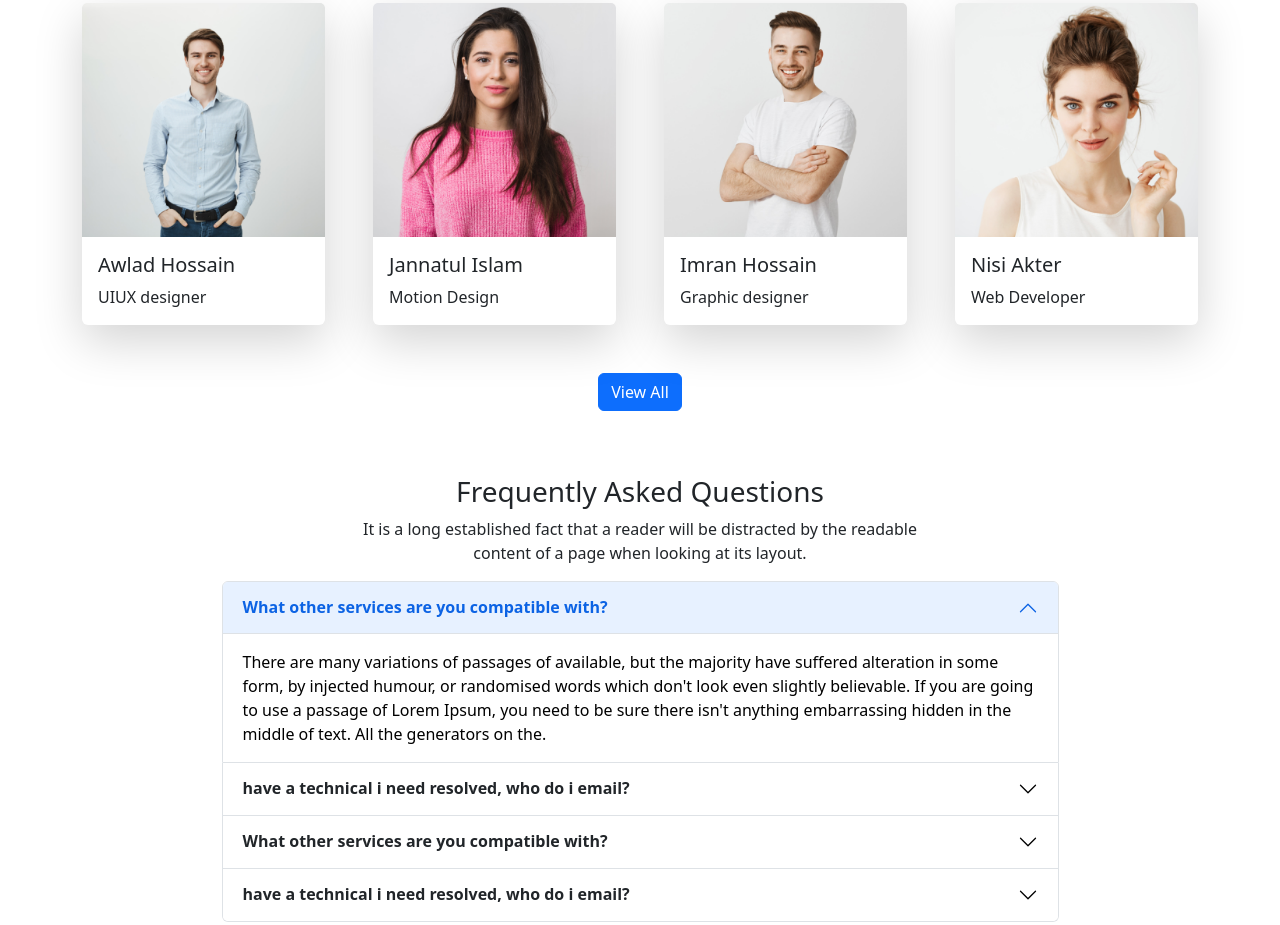
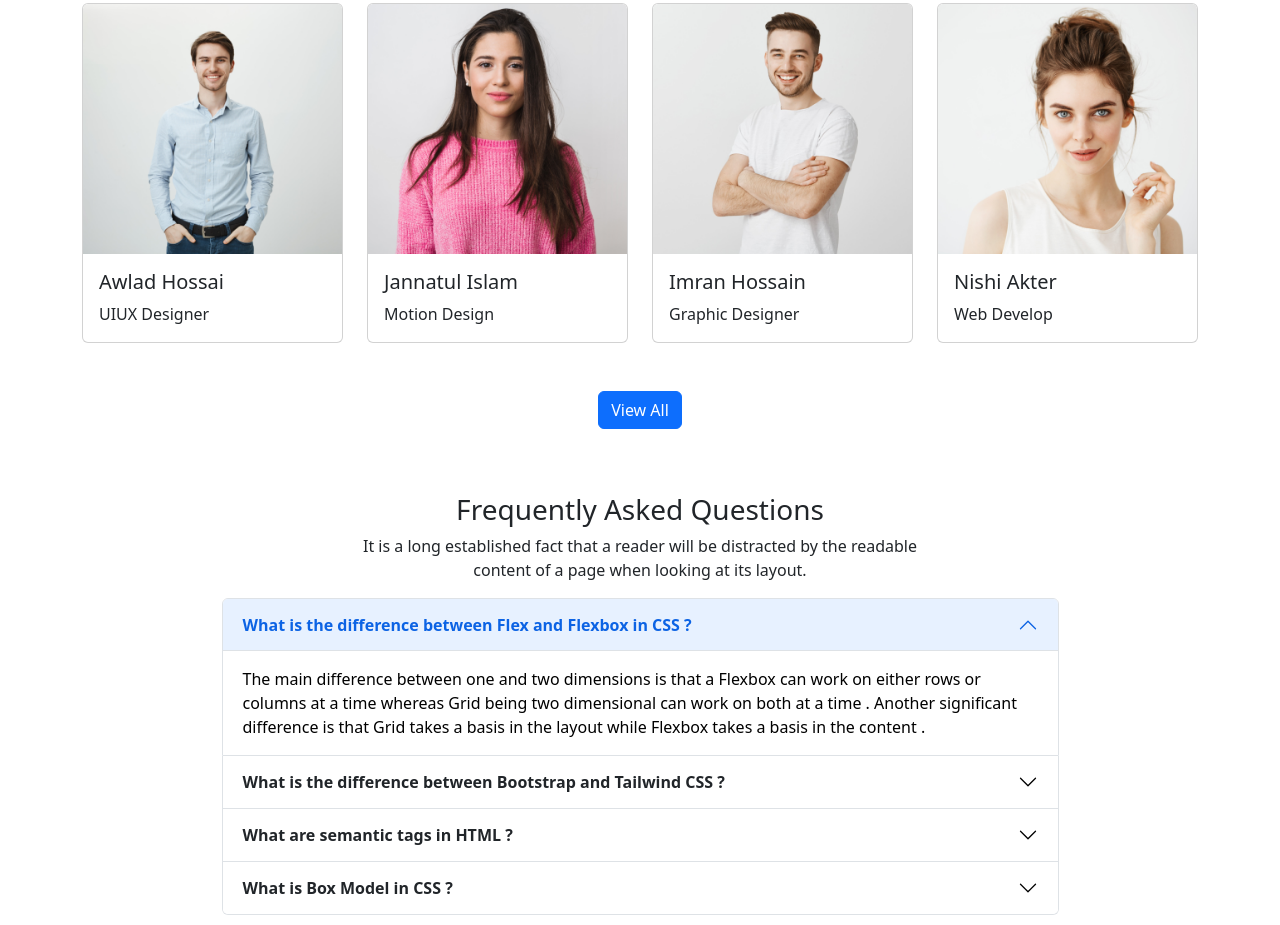
Before and after one commit to golammostofa58958/online-learning, a plain HTML site: page index.html in a window 1280 px wide. Shown: the part 2922-3847 px from the top of the page. Drawn offline with nearby package versions, Linux system fonts and the light colour scheme.

Commit message:
added -all

```diff
--- a/index.html
+++ b/index.html
@@ -121,7 +121,7 @@
                 <div class="card mb-3" style="max-width: 540px;">
                     <div class="row g-0">
                         <div class="col-md-4">
-                            <img src="images/course/course-1.png" class="img-fluid rounded-start" alt="...">
+                            <img src="images/course/course-1.png" class="img-fluid rounded-start w-100" alt="...">
                         </div>
                         <div class="col-md-8">
                             <div class="card-body">
@@ -136,7 +136,7 @@
                 <div class="card mb-3" style="max-width: 540px;">
                     <div class="row g-0">
                         <div class="col-md-4">
-                            <img src="images/course/course-2.png" class="img-fluid rounded-start" alt="...">
+                            <img src="images/course/course-2.png" class="img-fluid rounded-start w-100" alt="...">
                         </div>
                         <div class="col-md-8">
                             <div class="card-body">
@@ -151,7 +151,7 @@
                 <div class="card mb-3" style="max-width: 540px;">
                     <div class="row g-0">
                         <div class="col-md-4">
-                            <img src="images/course/course-3.png" class="img-fluid rounded-start" alt="...">
+                            <img src="images/course/course-3.png" class="img-fluid rounded-start w-100" alt="...">
                         </div>
                         <div class="col-md-8">
                             <div class="card-body">
@@ -168,7 +168,7 @@
                 <div class="card mb-3" style="max-width: 540px;">
                     <div class="row g-0">
                         <div class="col-md-4">
-                            <img src="images/course/course-4.png" class="img-fluid rounded-start" alt="...">
+                            <img src="images/course/course-4.png" class="img-fluid rounded-start w-100" alt="...">
                         </div>
                         <div class="col-md-8">
                             <div class="card-body">
@@ -183,7 +183,7 @@
                 <div class="card mb-3" style="max-width: 540px;">
                     <div class="row g-0">
                         <div class="col-md-4">
-                            <img src="images/course/course-5.png" class="img-fluid rounded-start" alt="...">
+                            <img src="images/course/course-5.png" class="img-fluid rounded-start w-100" alt="...">
                         </div>
                         <div class="col-md-8">
                             <div class="card-body">
@@ -198,7 +198,7 @@
                 <div class="card mb-3" style="max-width: 540px;">
                     <div class="row g-0">
                         <div class="col-md-4">
-                            <img src="images/course/course-6.png" class="img-fluid rounded-start" alt="...">
+                            <img src="images/course/course-6.png" class="img-fluid rounded-start w-100" alt="...">
                         </div>
                         <div class="col-md-8">
                             <div class="card-body">
@@ -319,42 +319,45 @@
                     content is a little bit longer.</p>
             </div>
             <div class="mt-5">
-                <div class="d-flex justify-content-center gap-5">
-                    <div class="card border border-0 shadow-lg">
+                <div class="row row-cols-1 row-cols-md-2 row-cols-lg-4 g-4">
+                    <div class="col">
+                        <div class="card h-100">
                             <img src="images/student/student-1.png" class="card-img-top" alt="...">
                             <div class="card-body">
-                            <h5 class="card-title">Awlad Hossain</h5>
-                            <p class="card-text">UIUX designer</p>
-
+                                <h5 class="card-title">Awlad Hossai</h5>
+                                <p class="card-text">UIUX Designer
+                                </p>
                             </div>
-
                         </div>
-                    <div class="card border border-0 shadow-lg">
+                    </div>
+                    <div class="col">
+                        <div class="card h-100">
                             <img src="images/student/student-2.png" class="card-img-top" alt="...">
                             <div class="card-body">
                                 <h5 class="card-title">Jannatul Islam</h5>
                                 <p class="card-text">Motion Design</p>
-
                             </div>
-
                         </div>
-                    <div class="card border border-0 shadow-lg">
+                    </div>
+                    <div class="col">
+                        <div class="card h-100">
                             <img src="images/student/student-3.png" class="card-img-top" alt="...">
                             <div class="card-body">
                                 <h5 class="card-title">Imran Hossain</h5>
-                            <p class="card-text">Graphic designer</p>
-
+                                <p class="card-text">Graphic Designer
+                                </p>
                             </div>
-
                         </div>
-                    <div class="card border border-0 shadow-lg">
+                    </div>
+                    <div class="col">
+                        <div class="card h-100">
                             <img src="images/student/student-4.png" class="card-img-top" alt="...">
                             <div class="card-body">
-                            <h5 class="card-title">Nisi Akter</h5>
-                            <p class="card-text">Web Developer</p>
-
+                                <h5 class="card-title">Nishi Akter
+                                </h5>
+                                <p class="card-text">Web Develop</p>
                             </div>
-
+                        </div>
                     </div>
                 </div>
             </div>
@@ -381,19 +384,16 @@
                                 <button class="accordion-button" type="button" data-bs-toggle="collapse"
                                     data-bs-target="#panelsStayOpen-collapseOne" aria-expanded="true"
                                     aria-controls="panelsStayOpen-collapseOne">
-                                    <strong>What other services are you compatible with?</strong>
+                                    <strong>What is the difference between Flex and Flexbox in CSS ?</strong>
                                 </button>
                             </h2>
                             <div id="panelsStayOpen-collapseOne" class="accordion-collapse collapse show"
                                 aria-labelledby="panelsStayOpen-headingOne">
                                 <div class="accordion-body">
-                                    There are many variations of passages of available, but the majority have suffered
-                                    alteration in
-                                    some form, by injected humour, or randomised words which don't look even slightly
-                                    believable. If
-                                    you are going to use a passage of Lorem Ipsum, you need to be sure there isn't
-                                    anything
-                                    embarrassing hidden in the middle of text. All the generators on the.
+                                    The main difference between one and two dimensions is that a Flexbox can work on
+                                    either rows or columns at a time whereas Grid being two dimensional can work on both
+                                    at a time . Another significant difference is that Grid takes a basis in the layout
+                                    while Flexbox takes a basis in the content .
                                 </div>
                             </div>
                         </div>
@@ -402,19 +402,16 @@
                                 <button class="accordion-button collapsed" type="button" data-bs-toggle="collapse"
                                     data-bs-target="#panelsStayOpen-collapseTwo" aria-expanded="false"
                                     aria-controls="panelsStayOpen-collapseTwo">
-                                    <strong> have a technical i need resolved, who do i email?</strong>
+                                    <strong>What is the difference between Bootstrap and Tailwind CSS ? </strong>
                                 </button>
                             </h2>
                             <div id="panelsStayOpen-collapseTwo" class="accordion-collapse collapse"
                                 aria-labelledby="panelsStayOpen-headingTwo">
                                 <div class="accordion-body">
-                                    There are many variations of passages of available, but the majority have suffered
-                                    alteration in
-                                    some form, by injected humour, or randomised words which don't look even slightly
-                                    believable. If
-                                    you are going to use a passage of Lorem Ipsum, you need to be sure there isn't
-                                    anything
-                                    embarrassing hidden in the middle of text. All the generators on the.
+                                    The significant difference between Tailwind CSS and Bootstrap is that Tailwind
+                                    offers predesigned widgets to build a site from scratch with fast UI development,
+                                    while Bootstrap comes with a set of pre-styled responsive, mobile-first components
+                                    that possess a definite UI kit.
                                 </div>
                             </div>
                         </div>
@@ -423,19 +420,16 @@
                                 <button class="accordion-button collapsed" type="button" data-bs-toggle="collapse"
                                     data-bs-target="#panelsStayOpen-collapseThree" aria-expanded="false"
                                     aria-controls="panelsStayOpen-collapseThree">
-                                    <strong>What other services are you compatible with?</strong>
+                                    <strong>What are semantic tags in HTML ?</strong>
                                 </button>
                             </h2>
                             <div id="panelsStayOpen-collapseThree" class="accordion-collapse collapse"
                                 aria-labelledby="panelsStayOpen-headingThree">
                                 <div class="accordion-body">
-                                    There are many variations of passages of available, but the majority have suffered
-                                    alteration in
-                                    some form, by injected humour, or randomised words which don't look even slightly
-                                    believable. If
-                                    you are going to use a passage of Lorem Ipsum, you need to be sure there isn't
-                                    anything
-                                    embarrassing hidden in the middle of text. All the generators on the.
+                                    Semantic HTML elements are those that clearly describe their meaning in a human- and
+                                    machine-readable way. Elements such as <header> , <footer> and <article> are all
+                                                considered semantic because they accurately describe the purpose of the
+                                                element and the type of content that is inside them.
                                 </div>
                             </div>
                         </div>
@@ -444,19 +438,16 @@
                                 <button class="accordion-button collapsed" type="button" data-bs-toggle="collapse"
                                     data-bs-target="#panelsStayOpen-collapseThree" aria-expanded="false"
                                     aria-controls="panelsStayOpen-collapseThree">
-                                    <strong> have a technical i need resolved, who do i email?</strong>
+                                    <strong>What is Box Model in CSS ?</strong>
                                 </button>
                             </h2>
                             <div id="panelsStayOpen-collapseThree" class="accordion-collapse collapse"
                                 aria-labelledby="panelsStayOpen-headingThree">
                                 <div class="accordion-body">
-                                    There are many variations of passages of available, but the majority have suffered
-                                    alteration in
-                                    some form, by injected humour, or randomised words which don't look even slightly
-                                    believable. If
-                                    you are going to use a passage of Lorem Ipsum, you need to be sure there isn't
-                                    anything
-                                    embarrassing hidden in the middle of text. All the generators on the.
+                                    The CSS Box Model is used to create a definition for the way the HTML elements are
+                                    organized on the screen. This approach accounts for options such as margins,
+                                    padding, borders, and all the properties that manipulate them. Each element can be
+                                    thought of as having its own box.
                                 </div>
                             </div>
                         </div>
```
Lines whose indentation alone changed are shown as unchanged.
